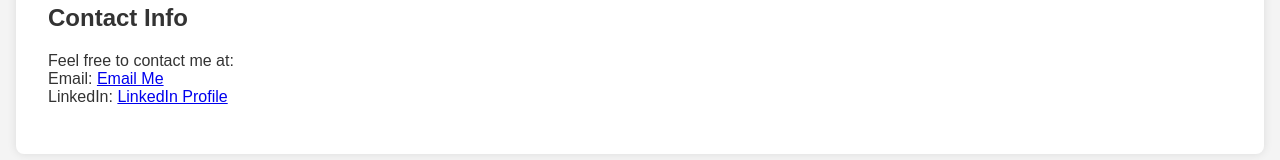
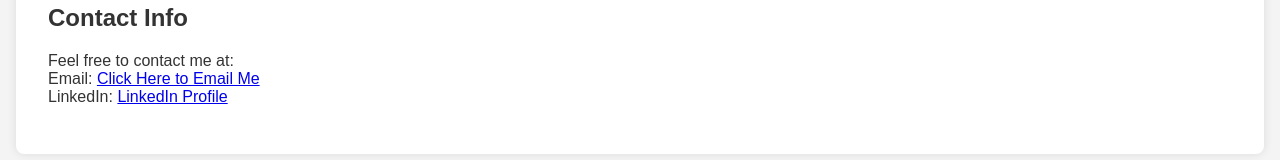
Before and after one commit to Estherhilary/personalwebsite, a plain HTML site: page index.html in a window 1280 px wide. Shown: the part 1102-1262 px from the top of the page. Drawn offline with Linux system fonts and the light colour scheme.

Commit message:
Update index.html

```diff
--- a/index.html
+++ b/index.html
@@ -95,7 +95,7 @@
         <h2>Contact Info</h2>
         <p>
             Feel free to contact me at: <br>
-            Email: <a href= "https://mail.google.com/mail/u/1/#inbox?compose=GTvVlcRzDDGPFfZNzjHMMkdjBqdtbZRzxGvlnzNlJRTqvdKsScDFQvlMKdXffcVsKhTFzhJQVRbznm"> Email Me</a> <br>
+            Email: <a href=mailto:"estherhsagara@gmail.com"> Click Here to Email Me</a> <br>
             LinkedIn: <a href="https://www.linkedin.com/in/esther-sagara-437902207">LinkedIn Profile</a>
         </p>
     </section>
```
